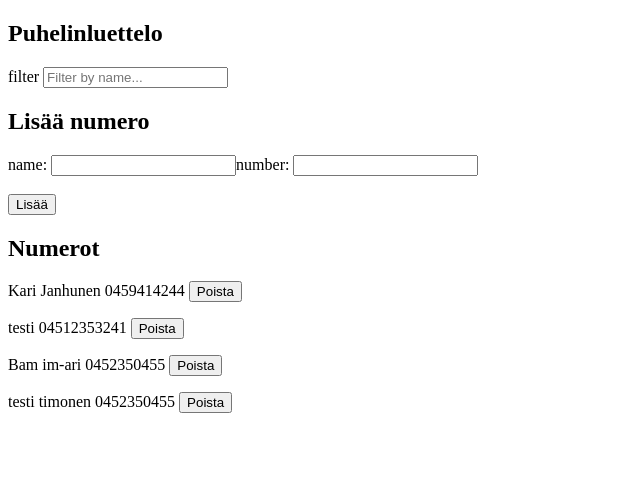
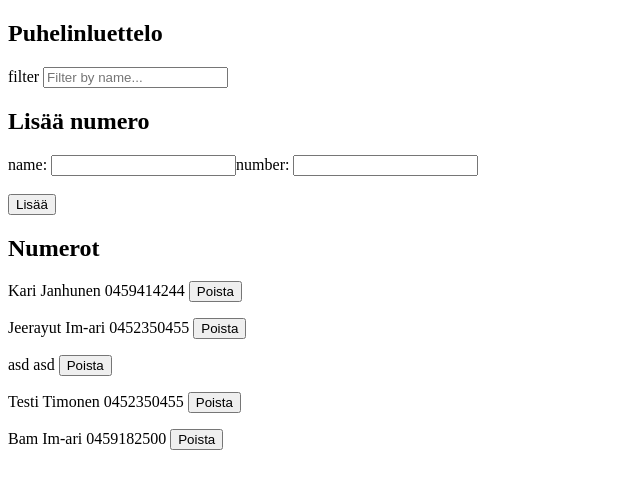
Before and after one commit to karimartikainenn/Full-stack-open, a React (Vite) app in the folder osa2/puhelinluettelo/: page / in a window 1280 px wide. Shown: the top 488 px of the page, without its empty margins (0-640 px from the left). Built offline with nearby package versions, Linux system fonts and the light colour scheme; data requests are answered from the project's data file.

Commit message:
Koodia korjattu

```diff
--- a/osa2/puhelinluettelo/db.json
+++ b/osa2/puhelinluettelo/db.json
@@ -6,19 +6,24 @@
       "number": "0459414244"
     },
     {
-      "id": "ef35",
-      "name": "testi",
-      "number": "04512353241"
-    },
-    {
-      "id": "c057",
-      "name": "Bam im-ari",
+      "id": "bd30",
+      "name": "Jeerayut Im-ari",
       "number": "0452350455"
     },
     {
-      "id": "e918",
-      "name": "testi timonen",
+      "id": "93bc",
+      "name": "asd",
+      "number": "asd"
+    },
+    {
+      "id": "7f9f",
+      "name": "Testi Timonen",
       "number": "0452350455"
+    },
+    {
+      "id": "2638",
+      "name": "Bam Im-ari",
+      "number": "0459182500"
     }
   ]
 }
--- a/osa2/puhelinluettelo/src/App.jsx
+++ b/osa2/puhelinluettelo/src/App.jsx
@@ -1,4 +1,4 @@
-import { useState, useEffect } from "react";
+import React, { useState, useEffect } from "react";
 import personsService from "./services/persons";
 import AddNew from "./components/AddNew";
 import Filter from "./components/Filter";
@@ -12,10 +12,9 @@ const App = () => {
       setPersons(response.data);
     });
   }, []);
-  console.log("render", persons.length, "persons");
 
-  const addPerson = (newPerson) => {
-    setPersons([...persons, newPerson]);
+  const addPerson = (person) => {
+    setPersons([...persons, person]);
   };
 
   const [filter, setFilter] = useState("");
@@ -27,7 +26,7 @@ const App = () => {
       <h2>Lisää numero</h2>
       <AddNew addPerson={addPerson} persons={persons} />
       <h2>Numerot</h2>
-      <Render persons={persons} filter={filter} />
+      <Render persons={persons} filter={filter} setPersons={setPersons} />
     </div>
   );
 };
--- a/osa2/puhelinluettelo/src/components/AddNew.jsx
+++ b/osa2/puhelinluettelo/src/components/AddNew.jsx
@@ -15,13 +15,18 @@ function AddNew({ addPerson, persons }) {
       alert(`${newName} is already added to phonebook`);
       return;
     }
-    axios.post("http://localhost:3001/persons", nameObject).then((response) => {
-      console.log(response);
-    });
-    addPerson(nameObject);
-    setNewName("");
-    setNewNumber("");
+    axios.post("http://localhost:3001/persons", nameObject)
+      .then((response) => {
+        console.log(response);
+        addPerson(response.data);
+        setNewName("");
+        setNewNumber("");
+      })
+      .catch((error) => {
+        console.error("Virhe pyynnössä:", error);
+      });
   };
+
   const handleNoteChange = (e) => {
     setNewName(e.target.value);
   };
@@ -37,7 +42,7 @@ function AddNew({ addPerson, persons }) {
         number: <input value={newNumber} onChange={handleNumberChange} />
       </div>
       <div>
-        <br></br>
+        <br />
         <button type="submit">Lisää</button>
       </div>
     </form>
--- a/osa2/puhelinluettelo/src/components/Render.jsx
+++ b/osa2/puhelinluettelo/src/components/Render.jsx
@@ -1,17 +1,13 @@
 import React, { useState, useEffect } from "react";
 import axios from "axios";
 
-const Render = ({ persons, filter }) => {
-  const [personsList, setPersons] = useState(persons);
-
+const Render = ({ persons, filter, setPersons }) => {
   const deleteName = (id) => {
-    if (window.confirm("Haluatko poistaa numeron?")){
-      window.open("Testi");
-    }
+    if (window.confirm(`Haluatko poistaa id: ${id}`)) {
       axios
         .delete(`http://localhost:3001/persons/${id}`)
         .then((response) => {
-        console.log(id)
+          console.log(id);
           console.log("Pyynnön onnistuminen:", response);
           setPersons((prevPersons) =>
             prevPersons.filter((person) => person.id !== id)
@@ -20,11 +16,8 @@ const Render = ({ persons, filter }) => {
         .catch((error) => {
           console.error("Virhe pyynnössä:", error);
         });
+    }
   };
-
-  useEffect (() => {
-    setPersons(persons);
-  }, [persons]);
 
   return (
     <div>
```
Lines whose indentation alone changed are shown as unchanged.
